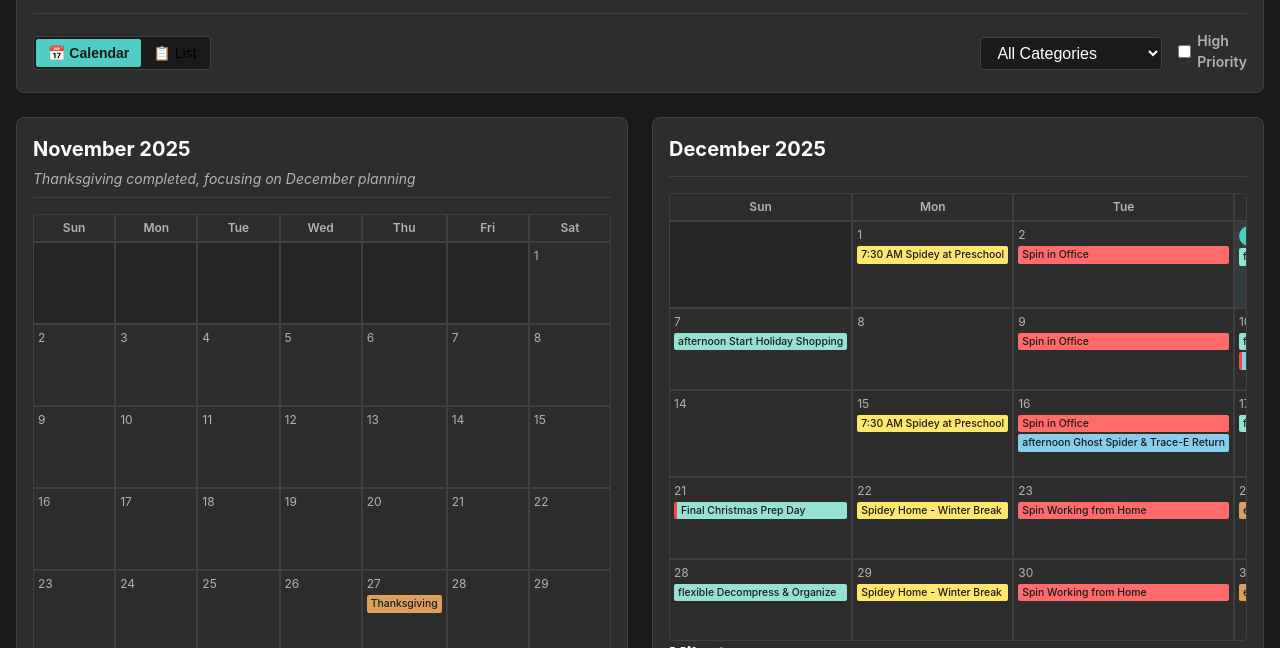
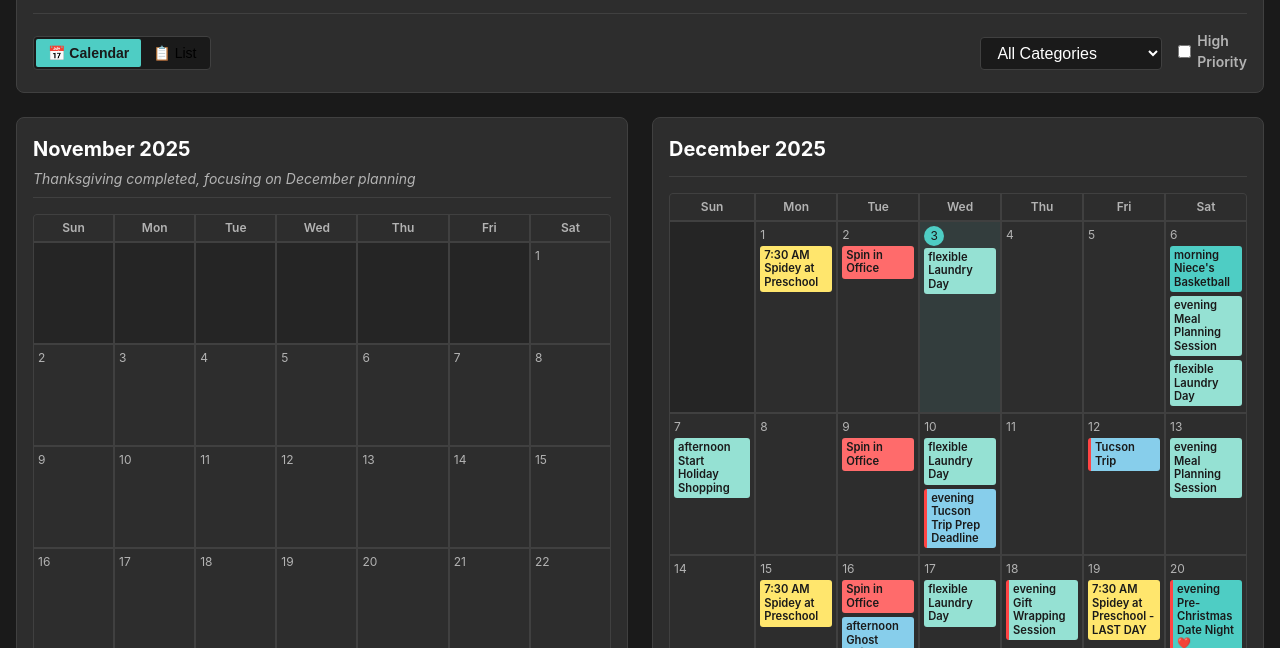
Before and after one commit to cosperjeff-arizona/homec, a plain HTML site: page index.html in a window 1280 px wide. Shown: the part 117-765 px from the top of the page. Drawn offline with Linux system fonts and the light colour scheme.

Commit message:
Update styles.css

```diff
--- a/styles/styles.css
+++ b/styles/styles.css
@@ -229,7 +229,7 @@ body {
 
 .day-cell {
   background: var(--bg-secondary);
-  min-height: 80px;
+  min-height: 100px; /* UPDATED: Taller to fit wrapped text */
   padding: 4px;
   position: relative;
   cursor: pointer;
@@ -266,7 +266,7 @@ body {
   margin-bottom: 2px;
 }
 
-/* Event Dots */
+/* Event Dots - UPDATED for text wrapping */
 .day-events {
   display: flex;
   flex-direction: column;
@@ -274,14 +274,14 @@ body {
 }
 
 .event-dot {
-  font-size: 0.65rem;
-  padding: 1px 4px;
-  border-radius: 2px;
-  white-space: nowrap;
-  overflow: hidden;
-  text-overflow: ellipsis;
+  font-size: 0.7rem;
+  padding: 3px 4px;
+  border-radius: 3px;
+  white-space: normal;      /* UPDATED: Allows wrapping */
+  line-height: 1.2;         /* UPDATED: Better spacing for wrapped lines */
+  margin-bottom: 2px;
   color: #1a1a1a;
-  font-weight: 500;
+  font-weight: 600;
 }
 
 .event-dot.priority {
```
